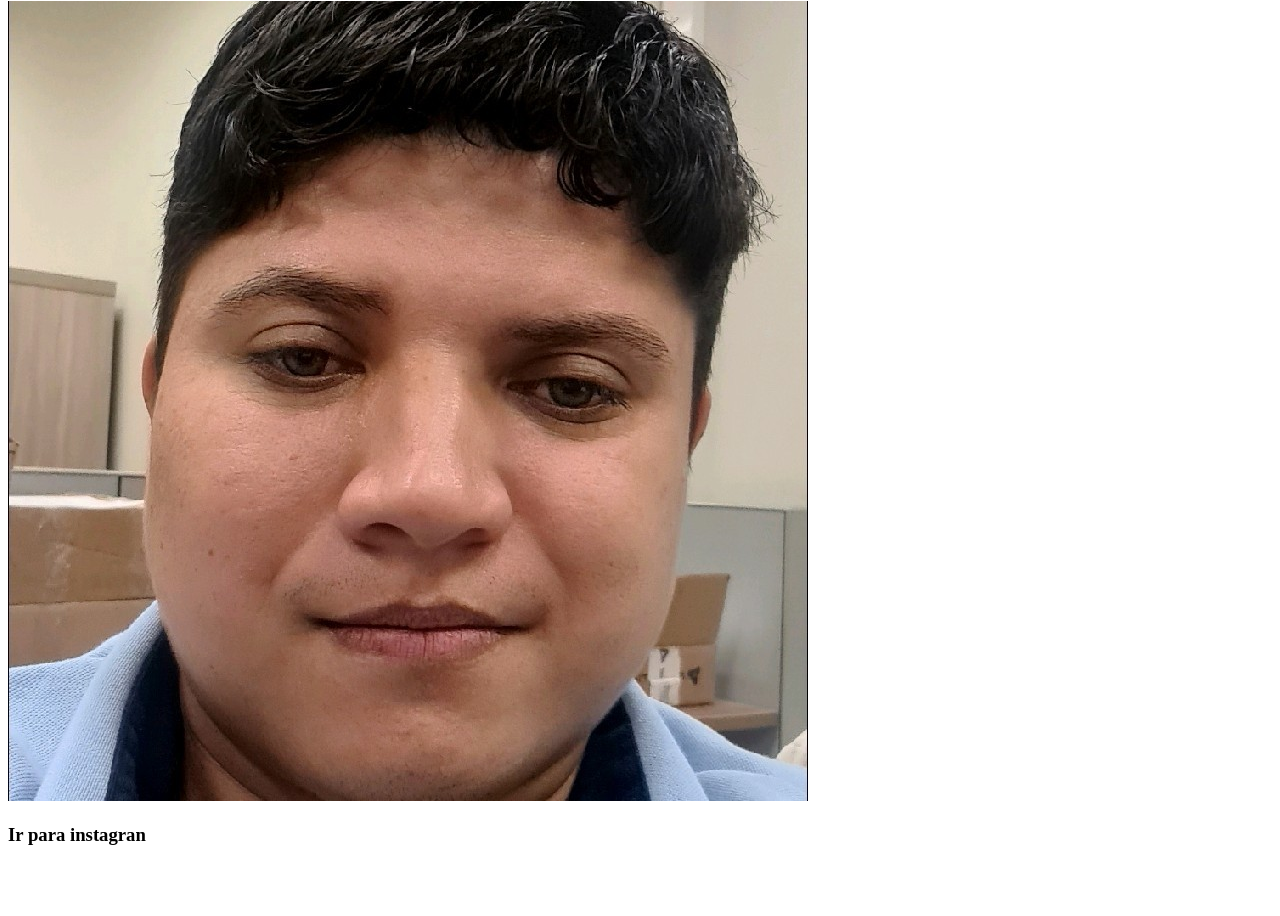
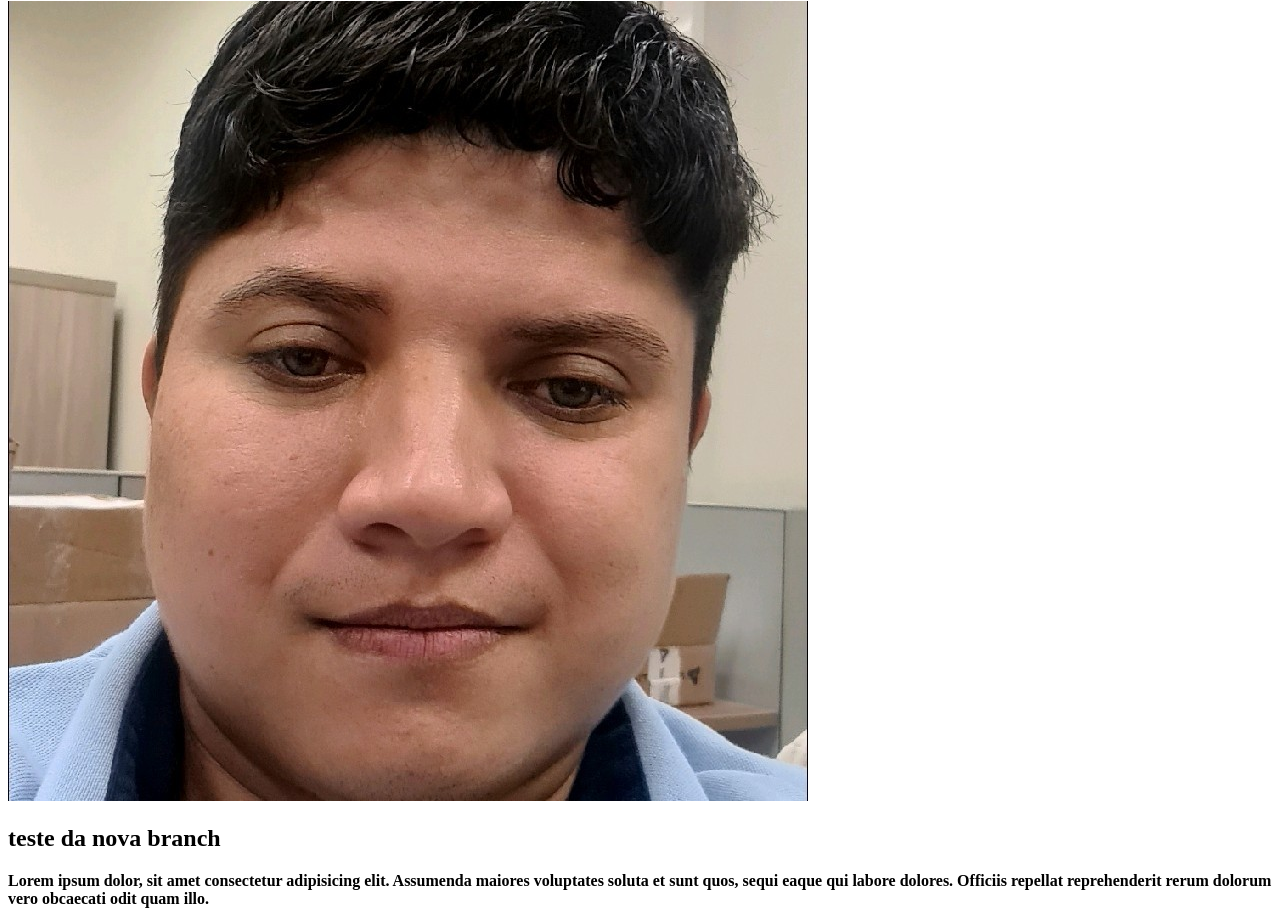
Before and after one commit to RenatoLemospb/AULA-GIT, a plain HTML site: page index.html in a window 1280 px wide. Shown: the part 320-1236 px from the top of the page. Before the commit the page ends 1184 px from the top, so only its background shows below. Drawn offline with Linux system fonts and the light colour scheme.

Commit message:
feat: novo recurso

```diff
--- a/index.html
+++ b/index.html
@@ -34,6 +34,10 @@
         <img src="./1663172299112.jpg" />
       </div>
     </div>
-    <h3>Ir para instagran</h3>
+
+
+    <h2>teste da nova branch</h2>
+    <div>
+     <strong> Lorem ipsum dolor, sit amet consectetur adipisicing elit. Assumenda maiores voluptates soluta et sunt quos, sequi eaque qui labore dolores. Officiis repellat reprehenderit rerum dolorum vero obcaecati odit quam illo. </strong></div>
   </body>
 </html>
```
